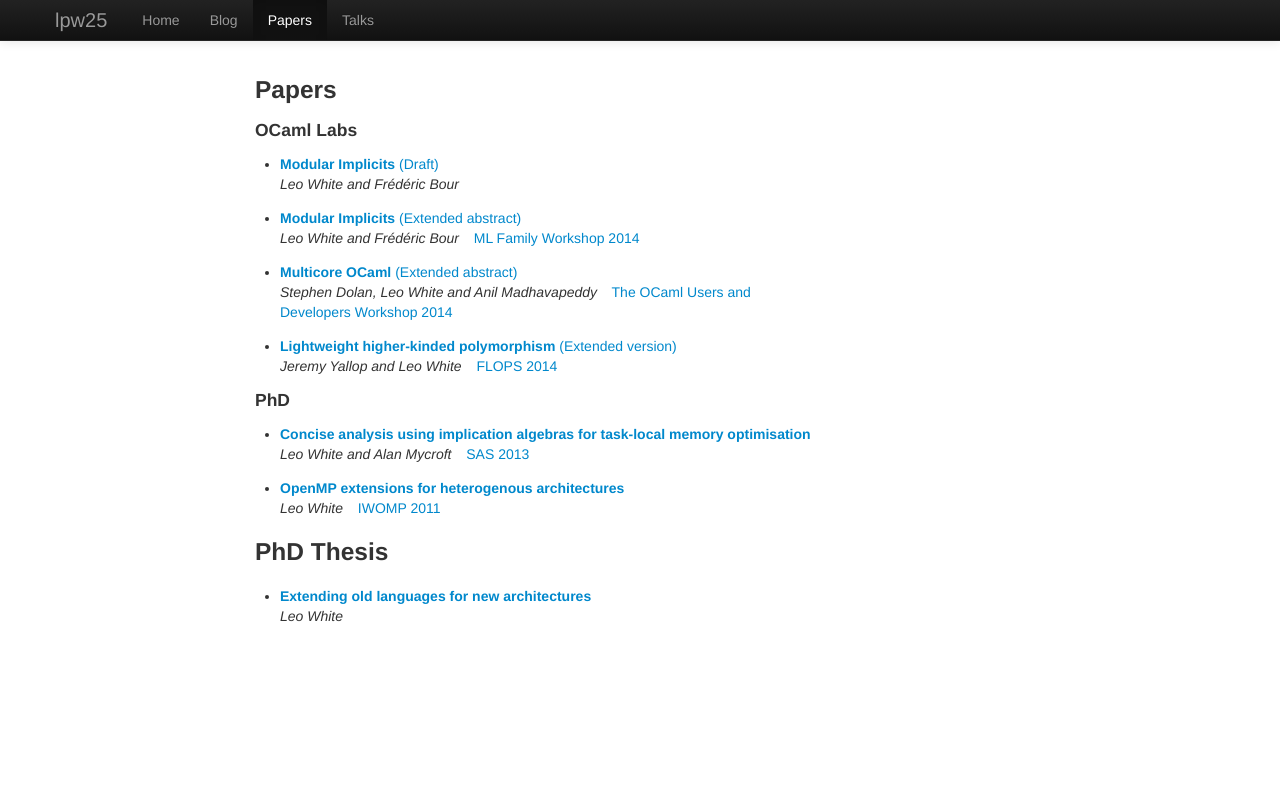
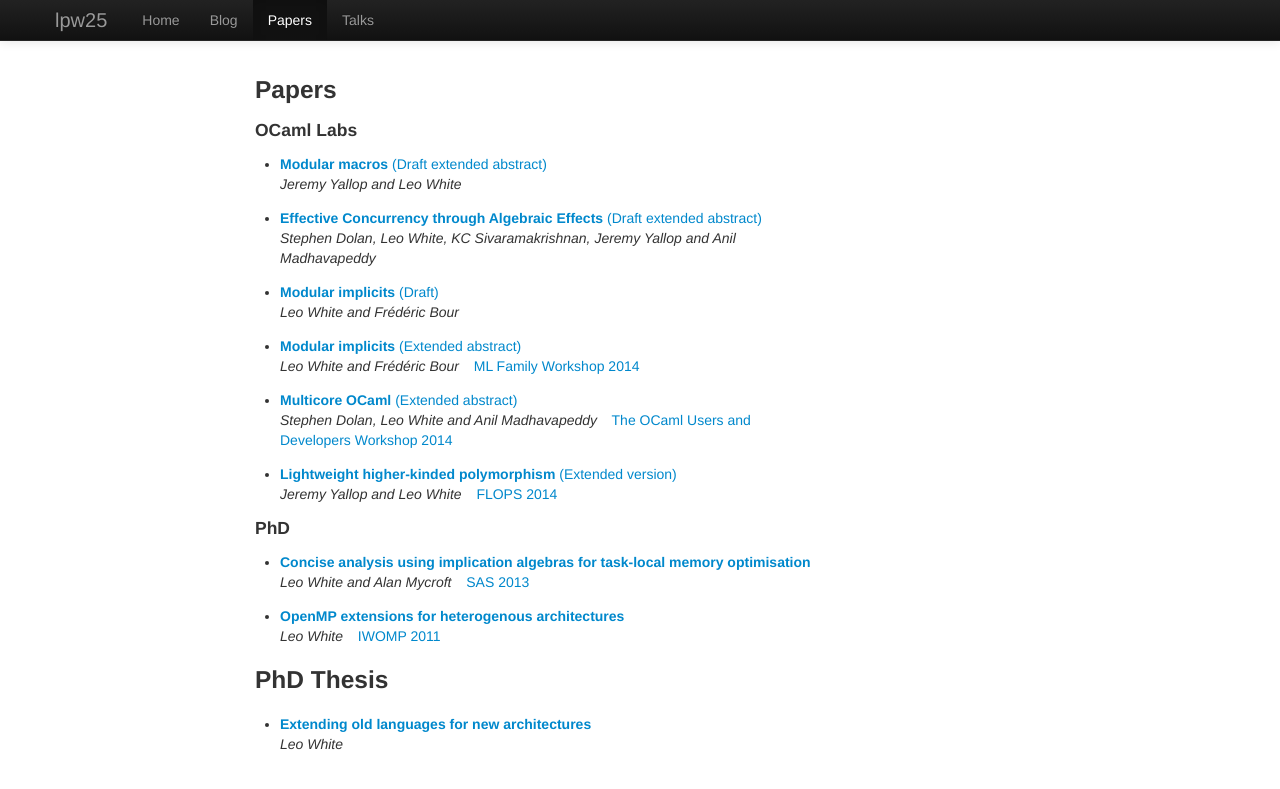
Before and after one commit to lpw25/lpw25.github.com, a Jekyll site: the page built from papers.html, in a window 1280 px wide. Shown: the top 789 px of the page. Built offline with Jekyll 4.4.1, drawn with Linux system fonts in a browser that asks for light colours.

Commit message:
Update papers

```diff
--- a/papers.html
+++ b/papers.html
@@ -10,11 +10,19 @@ feeds: false
     <h4> OCaml Labs </h4>
     <ul>
       <li style="margin: 1em 0">
-        <a href="/ml2014.pdf"><b>Modular Implicits</b> (Draft)</a><br>
+        <a href="/ocaml2015-abs1.pdf"><b>Modular macros</b> (Draft extended abstract)</a><br>
+        <i>Jeremy Yallop and Leo White</i> &ensp;
+      </li>
+      <li style="margin: 1em 0">
+        <a href="/ocaml2015-abs2.pdf"><b>Effective Concurrency through Algebraic Effects</b> (Draft extended abstract)</a><br>
+        <i>Stephen Dolan, Leo White, KC Sivaramakrishnan, Jeremy Yallop and Anil Madhavapeddy</i> &ensp;
+      </li>
+      <li style="margin: 1em 0">
+        <a href="/ml2014.pdf"><b>Modular implicits</b> (Draft)</a><br>
         <i>Leo White and Frédéric Bour</i> &ensp;
       </li>
       <li style="margin: 1em 0">
-        <a href="/ml2014-abs.pdf"><b>Modular Implicits</b> (Extended abstract)</a><br>
+        <a href="/ml2014-abs.pdf"><b>Modular implicits</b> (Extended abstract)</a><br>
         <i>Leo White and Frédéric Bour</i> &ensp;
         <a href="http://okmij.org/ftp/ML/ML14.html">ML Family Workshop 2014</a>
       </li>
```
Also changed, not shown: 3 other files.
